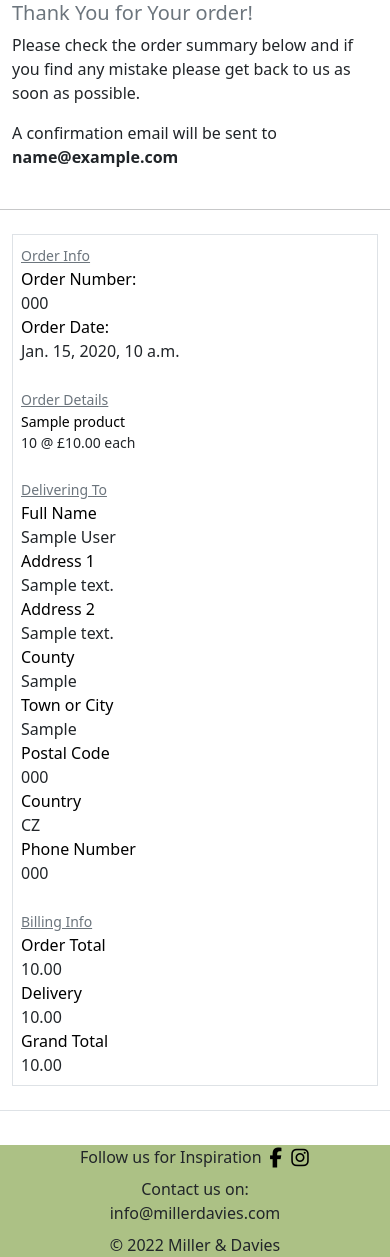
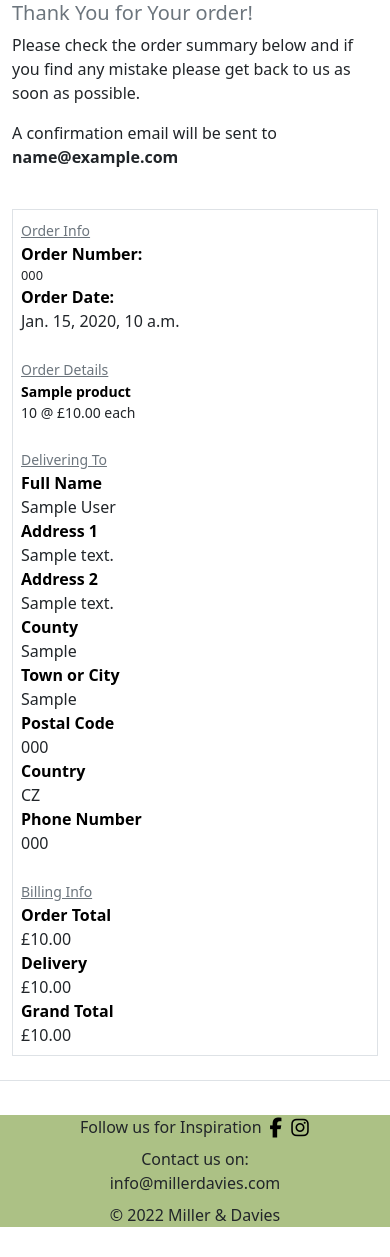
Before and after one commit to Odden69/Miller_and_Davies, a Django app: page /checkout_success/000 in a window 390 px wide. Shown: the part 365-1622 px from the top of the page. After the commit the page ends 1592 px from the top, so only its background shows below. Run offline with Django 3.2, Linux system fonts and the light colour scheme; tables that the repository leaves empty hold one stand-in row (values such as "Sample post"); some libraries are stand-ins or nearby versions.

Commit message:
style: Add overlay spinner and style checkout page
A overlay spinner while waiting for response from Stripe was added.
Some styling and responsivness was added to checkout and checkout
success page.

```diff
--- a/checkout/static/checkout/css/checkout.css
+++ b/checkout/static/checkout/css/checkout.css
@@ -3,8 +3,7 @@
   box-sizing: border-box;
   height: 40px;
   padding: 10px 12px;
-  /* border: 1px solid transparent; */
-  border: 1px solid #ced4da;
+  border: 1px solid #969a9e;
   border-radius: 4px;
   background-color: white;
   box-shadow: 0 1px 3px 0 #e6ebf1;
@@ -15,7 +14,8 @@
 .StripeElement--focus,
 .stripe-style-input:focus,
 .stripe-style-input:active {
-  box-shadow: 0 1px 3px 0 #cfd7df;
+  box-shadow: 0 1px 3px 0 #cfd7df !important;
+  border: 1px solid #969a9e !important;
 }
 
 .StripeElement--webkit-autofill {
@@ -34,7 +34,7 @@
 #payment-form .form-control,
 #card-element {
     color: #000;
-    border: 1px solid #000;
+    border: 1px solid #969a9e;
 }
 
 select,
@@ -65,3 +65,9 @@ select option[value="country"] {
     margin: 0;
     height: 100%;
 }
+
+@media (max-width: 576px) {
+  .order-number {
+    font-size: .8rem;
+  }
+}
--- a/checkout/static/checkout/js/stripe_elements.js
+++ b/checkout/static/checkout/js/stripe_elements.js
@@ -51,6 +51,8 @@ form.addEventListener('submit', function(ev) {
     ev.preventDefault();
     card.update({ 'disabled': true});
     $('#submit-button').attr('disabled', true);
+    $('#payment-form').fadeToggle(100);
+    $('#loading-overlay').fadeToggle(100);
     stripe.confirmCardPayment(clientSecret, {
         payment_method: {
             card: card,
@@ -64,6 +66,8 @@ form.addEventListener('submit', function(ev) {
                 </span>
                 <span>${result.error.message}</span>`;
             $(errorDiv).html(html);
+            $('#payment-form').fadeToggle(100);
+            $('#loading-overlay').fadeToggle(100);
             card.update({ 'disabled': false});
             $('#submit-button').attr('disabled', false);
         } else {
--- a/checkout/templates/checkout/checkout_success.html
+++ b/checkout/templates/checkout/checkout_success.html
@@ -22,7 +22,6 @@
             <p>Please check the order summary below and if you find any mistake please get back to us as soon as possible.</p>
             <p>A confirmation email will be sent to <strong>{{ order.email }}</strong></p>
         </div>
-        <hr class="my-0 d-lg-none mb-4">
     </div>
     <div class="row">
         <div class="col-12 col-lg-7">
@@ -34,17 +33,17 @@
                 </div>
                 <div class="row">
                     <div class="col-12 col-md-4">
-                        <p class="mb-0 text-black font-weight-bold">Order Number:</p>
+                        <p class="mb-0 text-black fw-bold">Order Number:</p>
                     </div>
-                    <div class="col-12 col-md-8 text-md-right">
+                    <div class="col-12 col-md-8 text-md-end order-number">
                         <p class="mb-0">{{ order.order_number }}</p>
                     </div>
                 </div>
                 <div class="row">
                     <div class="col-12 col-md-4">
-                        <p class="mb-0 text-black font-weight-bold">Order Date:</p>
+                        <p class="mb-0 text-black fw-bold">Order Date:</p>
                     </div>
-                    <div class="col-12 col-md-8 text-md-right">
+                    <div class="col-12 col-md-8 text-md-end">
                         <p class="mb-0">{{ order.date }}</p>
                     </div>
                 </div>
@@ -57,11 +56,11 @@
                 {% for item in order.lineitems.all %}
                 <div class="row">
                     <div class="col-12 col-md-4">
-                        <p class="small mb-0 text-black font-weight-bold">
+                        <p class="small mb-0 text-black fw-bold">
                             {{ item.product.name }}
                         </p>
                     </div>
-                    <div class="col-12 col-md-8 text-md-right">
+                    <div class="col-12 col-md-8 text-md-end">
                         <p class="small mb-0">{{ item.quantity }} @ £{{ item.product.price }} each</p>
                     </div>
                 </div>
@@ -74,26 +73,26 @@
                 </div>
                 <div class="row">
                     <div class="col-12 col-md-4">
-                        <p class="mb-0 text-black font-weight-bold">Full Name</p>
+                        <p class="mb-0 text-black fw-bold">Full Name</p>
                     </div>
-                    <div class="col-12 col-md-8 text-md-right">
+                    <div class="col-12 col-md-8 text-md-end">
                         <p class="mb-0">{{ order.full_name }}</p>
                     </div>
                 </div>
                 <div class="row">
                     <div class="col-12 col-md-4">
-                        <p class="mb-0 text-black font-weight-bold">Address 1</p>
+                        <p class="mb-0 text-black fw-bold">Address 1</p>
                     </div>
-                    <div class="col-12 col-md-8 text-md-right">
+                    <div class="col-12 col-md-8 text-md-end">
                         <p class="mb-0">{{ order.street_address1 }}</p>
                     </div>
                 </div>
                 {% if order.street_address2 %}
                 <div class="row">
                     <div class="col-12 col-md-4">
-                        <p class="mb-0 text-black font-weight-bold">Address 2</p>
+                        <p class="mb-0 text-black fw-bold">Address 2</p>
                     </div>
-                    <div class="col-12 col-md-8 text-md-right">
+                    <div class="col-12 col-md-8 text-md-end">
                         <p class="mb-0">{{ order.street_address2 }}</p>
                     </div>
                 </div>
@@ -101,44 +100,44 @@
                 {% if order.county %}
                 <div class="row">
                     <div class="col-12 col-md-4">
-                        <p class="mb-0 text-black font-weight-bold">County</p>
+                        <p class="mb-0 text-black fw-bold">County</p>
                     </div>
-                    <div class="col-12 col-md-8 text-md-right">
+                    <div class="col-12 col-md-8 text-md-end">
                         <p class="mb-0">{{ order.county }}</p>
                     </div>
                 </div>
                 {% endif %}
                 <div class="row">
                     <div class="col-12 col-md-4">
-                        <p class="mb-0 text-black font-weight-bold">Town or City</p>
+                        <p class="mb-0 text-black fw-bold">Town or City</p>
                     </div>
-                    <div class="col-12 col-md-8 text-md-right">
+                    <div class="col-12 col-md-8 text-md-end">
                         <p class="mb-0">{{ order.town_or_city }}</p>
                     </div>
                 </div>
                 {% if order.postcode %}
                 <div class="row">
                     <div class="col-12 col-md-4">
-                        <p class="mb-0 text-black font-weight-bold">Postal Code</p>
+                        <p class="mb-0 text-black fw-bold">Postal Code</p>
                     </div>
-                    <div class="col-12 col-md-8 text-md-right">
+                    <div class="col-12 col-md-8 text-md-end">
                         <p class="mb-0">{{ order.postcode }}</p>
                     </div>
                 </div>
                 {% endif %}
                 <div class="row">
                     <div class="col-12 col-md-4">
-                        <p class="mb-0 text-black font-weight-bold">Country</p>
+                        <p class="mb-0 text-black fw-bold">Country</p>
                     </div>
-                    <div class="col-12 col-md-8 text-md-right">
+                    <div class="col-12 col-md-8 text-md-end">
                         <p class="mb-0">{{ order.country }}</p>
                     </div>
                 </div>
                 <div class="row">
                     <div class="col-12 col-md-4">
-                        <p class="mb-0 text-black font-weight-bold">Phone Number</p>
+                        <p class="mb-0 text-black fw-bold">Phone Number</p>
                     </div>
-                    <div class="col-12 col-md-8 text-md-right">
+                    <div class="col-12 col-md-8 text-md-end">
                         <p class="mb-0">{{ order.phone_number }}</p>
                     </div>
                 </div>
@@ -150,26 +149,26 @@
                 </div>
                 <div class="row">
                     <div class="col-12 col-md-4">
-                        <p class="mb-0 text-black font-weight-bold">Order Total</p>
+                        <p class="mb-0 text-black fw-bold">Order Total</p>
                     </div>
-                    <div class="col-12 col-md-8 text-md-right">
-                        <p class="mb-0">{{ order.order_total }}</p>
+                    <div class="col-12 col-md-8 text-md-end">
+                        <p class="mb-0">£{{ order.order_total }}</p>
                     </div>
                 </div>
                 <div class="row">
                     <div class="col-12 col-md-4">
-                        <p class="mb-0 text-black font-weight-bold">Delivery</p>
+                        <p class="mb-0 text-black fw-bold">Delivery</p>
                     </div>
-                    <div class="col-12 col-md-8 text-md-right">
-                        <p class="mb-0">{{ order.delivery_cost }}</p>
+                    <div class="col-12 col-md-8 text-md-end">
+                        <p class="mb-0">£{{ order.delivery_cost }}</p>
                     </div>
                 </div>
                 <div class="row">
                     <div class="col-12 col-md-4">
-                        <p class="mb-0 text-black font-weight-bold">Grand Total</p>
+                        <p class="mb-0 text-black fw-bold">Grand Total</p>
                     </div>
-                    <div class="col-12 col-md-8 text-md-right">
-                        <p class="mb-0">{{ order.grand_total }}</p>
+                    <div class="col-12 col-md-8 text-md-end">
+                        <p class="mb-0">£{{ order.grand_total }}</p>
                     </div>
                 </div>
             </div>
--- a/templates/includes/head.html
+++ b/templates/includes/head.html
@@ -19,6 +19,7 @@
     {% endblock %}
 
     {% block extra_css %}
+    <link rel="stylesheet" href="{% static 'checkout/css/checkout.css' %}" type="text/css">
     {% endblock %}
 
     {% block corejs %}
```
Also changed, not shown: checkout/templates/checkout/checkout.html (+12 -9 lines).
